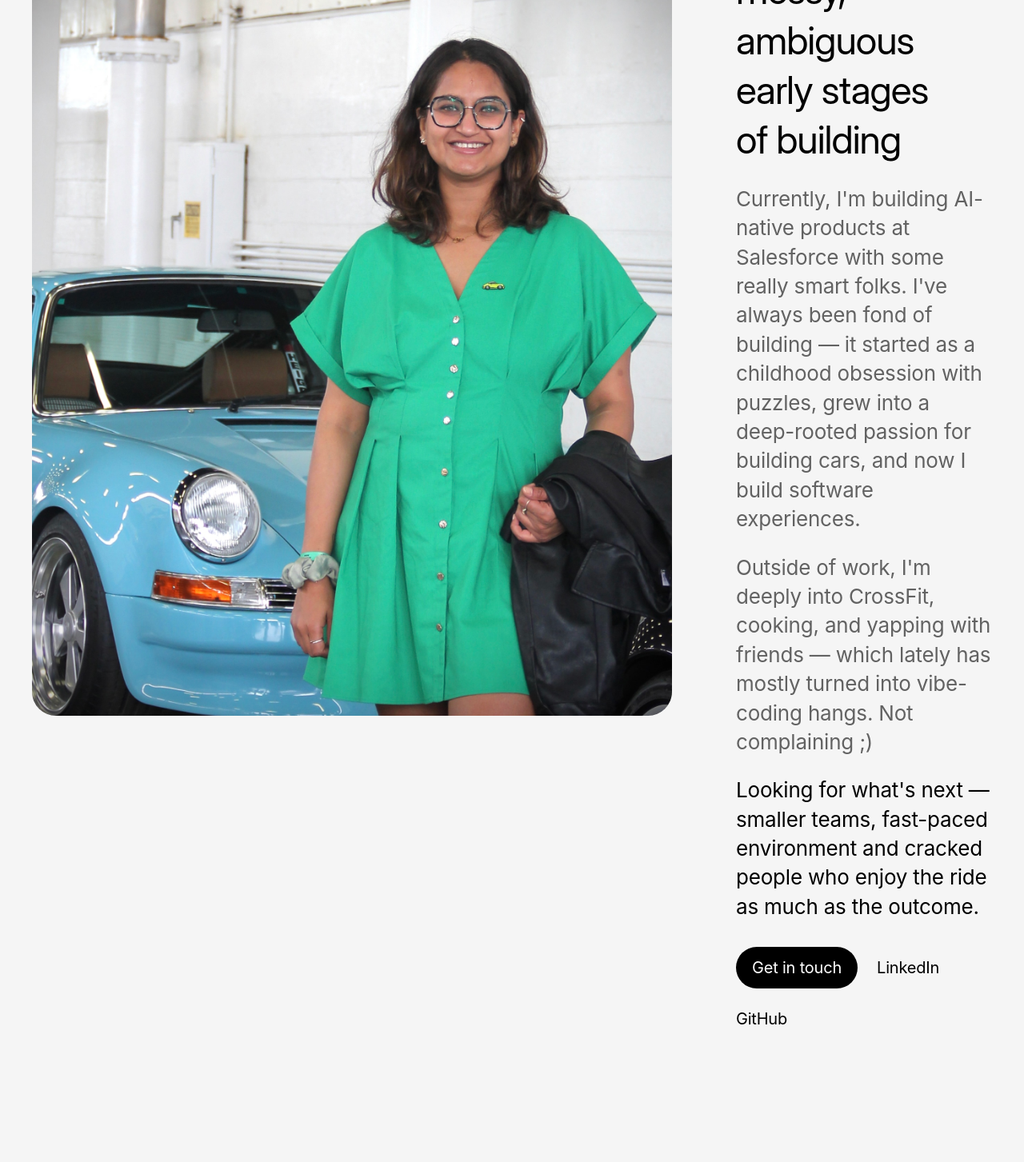
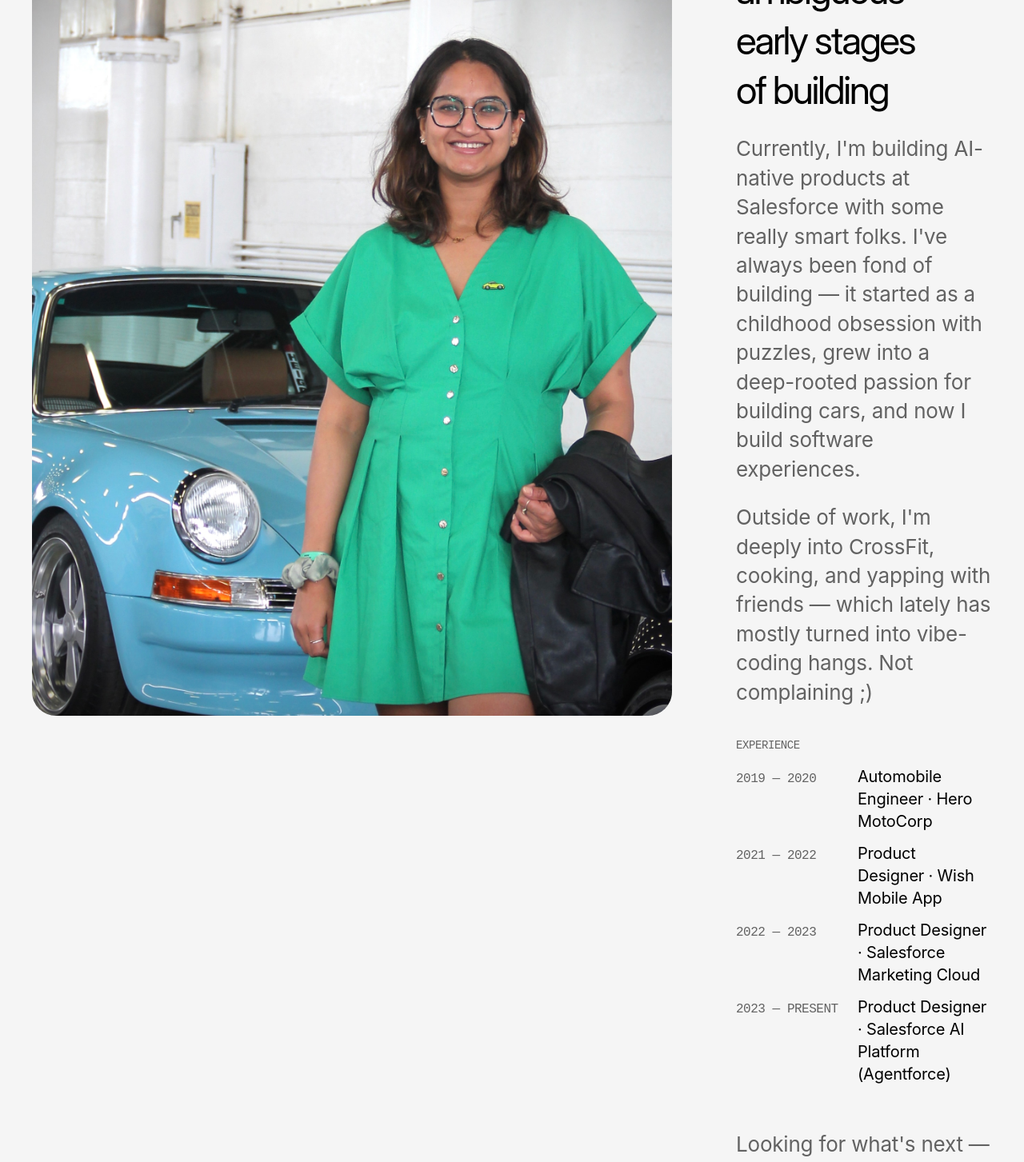
Before and after one commit to nishadesign/nisha-rastogi-dot-com, a Next.js app: page / in a window 1280 px wide. Shown: the part 1330-2783 px from the top of the page at 80% size. Built offline with nearby package versions, Linux system fonts and the light colour scheme.

Commit message:
Add Experience section to Bio and tighten heading spacing
- New Experience component on the home page Bio, listing roles
- Remove border ring on work cards
- Tighten h1/h2/h3 letter-spacing
- Reorder wish-fashion in projects list

```diff
--- a/app/globals.css
+++ b/app/globals.css
@@ -92,7 +92,7 @@ p,
 }
 
 h1 {
-  letter-spacing: -0.04em;
+  letter-spacing: -0.06em;
   font-size: 34px;
   font-weight: 400;
   line-height: 1.1;
@@ -124,7 +124,7 @@ h1 {
 }
 
 h2 {
-  letter-spacing: -0.02em;
+  letter-spacing: -0.05em;
   font-size: 28px;
   font-weight: 400;
   line-height: 1.3;
@@ -143,7 +143,7 @@ h2 {
 }
 
 h3 {
-  letter-spacing: -0.03em;
+  letter-spacing: -0.045em;
   font-size: 22px;
   font-weight: 400;
   line-height: 1.3;
--- a/components/home/Bio.tsx
+++ b/components/home/Bio.tsx
@@ -1,5 +1,6 @@
 import Image from "next/image";
 import { FadeIn } from "@/components/ui/FadeIn";
+import { Experience } from "./Experience";
 import { profile } from "@/data/profile";
 
 export function Bio() {
@@ -35,9 +36,10 @@ export function Bio() {
             with friends — which lately has mostly turned into vibe-coding
             hangs. Not complaining ;)
           </p>
+          <Experience />
           <p
-            className="text-body-large"
-            style={{ color: "var(--color-content)" }}
+            className="text-body-large pt-6 tablet:pt-8"
+            style={{ color: "var(--color-muted)" }}
           >
             {profile.connect.paragraph}
           </p>
--- /dev/null
+++ b/components/home/Experience.tsx
@@ -0,0 +1,30 @@
+import { experience } from "@/data/experience";
+
+export function Experience() {
+  return (
+    <div className="flex flex-col gap-4 pt-4">
+      <h6>Experience</h6>
+      <ul className="flex flex-col gap-3">
+        {experience.map((entry) => (
+          <li
+            key={`${entry.start}-${entry.company}`}
+            className="grid grid-cols-[8.5rem_1fr] gap-4 items-baseline"
+          >
+            <span
+              className="font-mono text-caption uppercase tracking-[-0.03em]"
+              style={{ color: "var(--color-muted)" }}
+            >
+              {entry.start} &mdash; {entry.end}
+            </span>
+            <span
+              className="text-body"
+              style={{ color: "var(--color-content)" }}
+            >
+              {entry.role} &middot; {entry.company}
+            </span>
+          </li>
+        ))}
+      </ul>
+    </div>
+  );
+}
--- a/components/home/ProjectCard.tsx
+++ b/components/home/ProjectCard.tsx
@@ -26,10 +26,6 @@ export function ProjectCard({ project }: { project: ProjectFrontmatter }) {
             eager={project.cardHero?.eager}
           />
         )}
-        <div
-          className="absolute inset-0 z-10 ring-1 ring-inset pointer-events-none block-radius"
-          style={{ "--tw-ring-color": "var(--color-border)" } as React.CSSProperties}
-        />
       </div>
       <div className="pt-4 flex flex-col gap-1">
         <h3 className="transition-opacity duration-150 ease-out group-hover:opacity-60">
--- a/content/projects/wish-fashion.mdx
+++ b/content/projects/wish-fashion.mdx
@@ -13,7 +13,7 @@ cardHero:
   src: /images/projects/wish-fashion/hero.mp4
   alt: Wish Fashion shopping experience
   eager: true
-order: 2
+order: 3
 featured: true
 homeBlock:
   colSpan: 2
--- /dev/null
+++ b/data/experience.ts
@@ -0,0 +1,33 @@
+export type ExperienceEntry = {
+  start: string;
+  end: string;
+  role: string;
+  company: string;
+};
+
+export const experience: ExperienceEntry[] = [
+  {
+    start: "2019",
+    end: "2020",
+    role: "Automobile Engineer",
+    company: "Hero MotoCorp",
+  },
+  {
+    start: "2021",
+    end: "2022",
+    role: "Product Designer",
+    company: "Wish Mobile App",
+  },
+  {
+    start: "2022",
+    end: "2023",
+    role: "Product Designer",
+    company: "Salesforce Marketing Cloud",
+  },
+  {
+    start: "2023",
+    end: "Present",
+    role: "Product Designer",
+    company: "Salesforce AI Platform (Agentforce)",
+  },
+];
```
